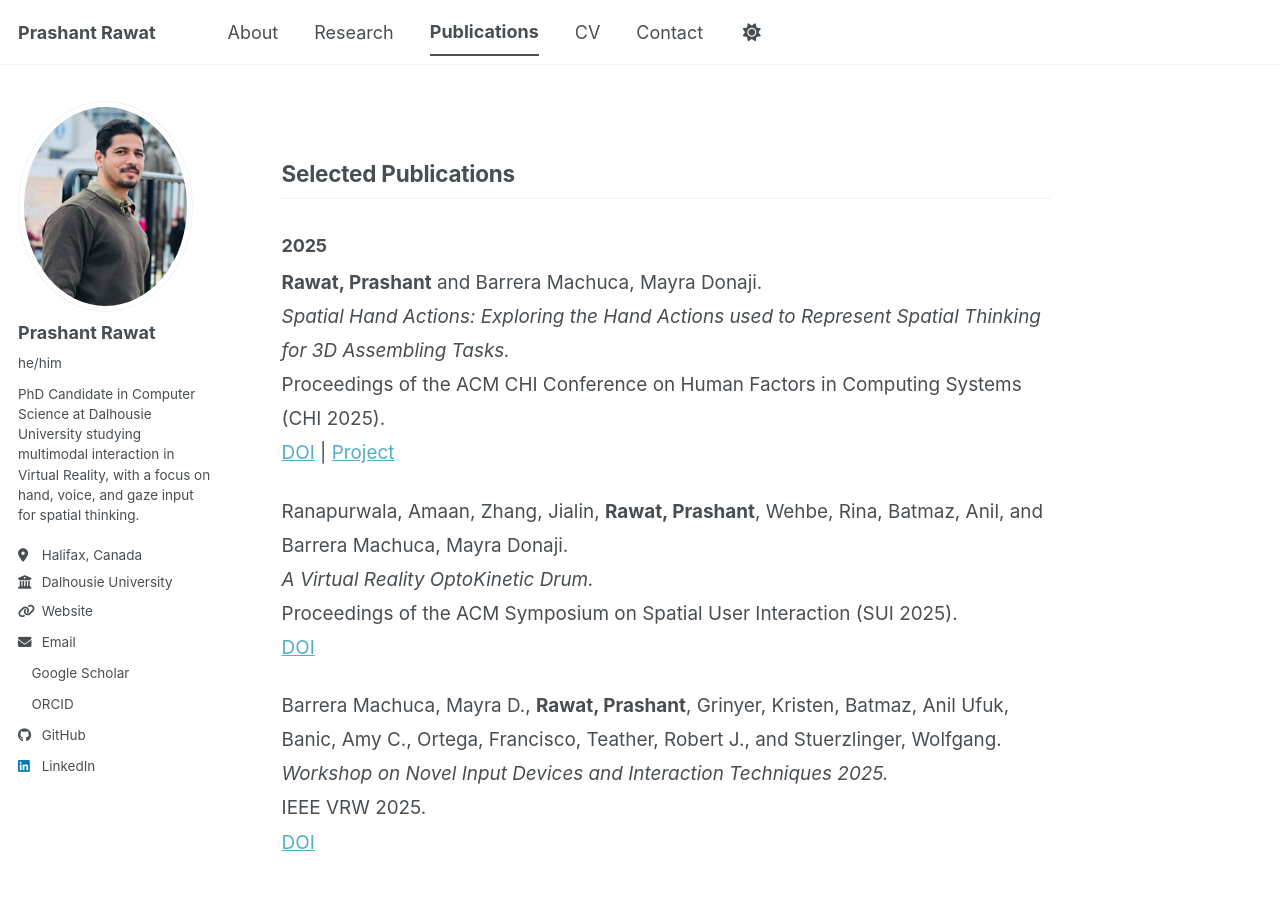
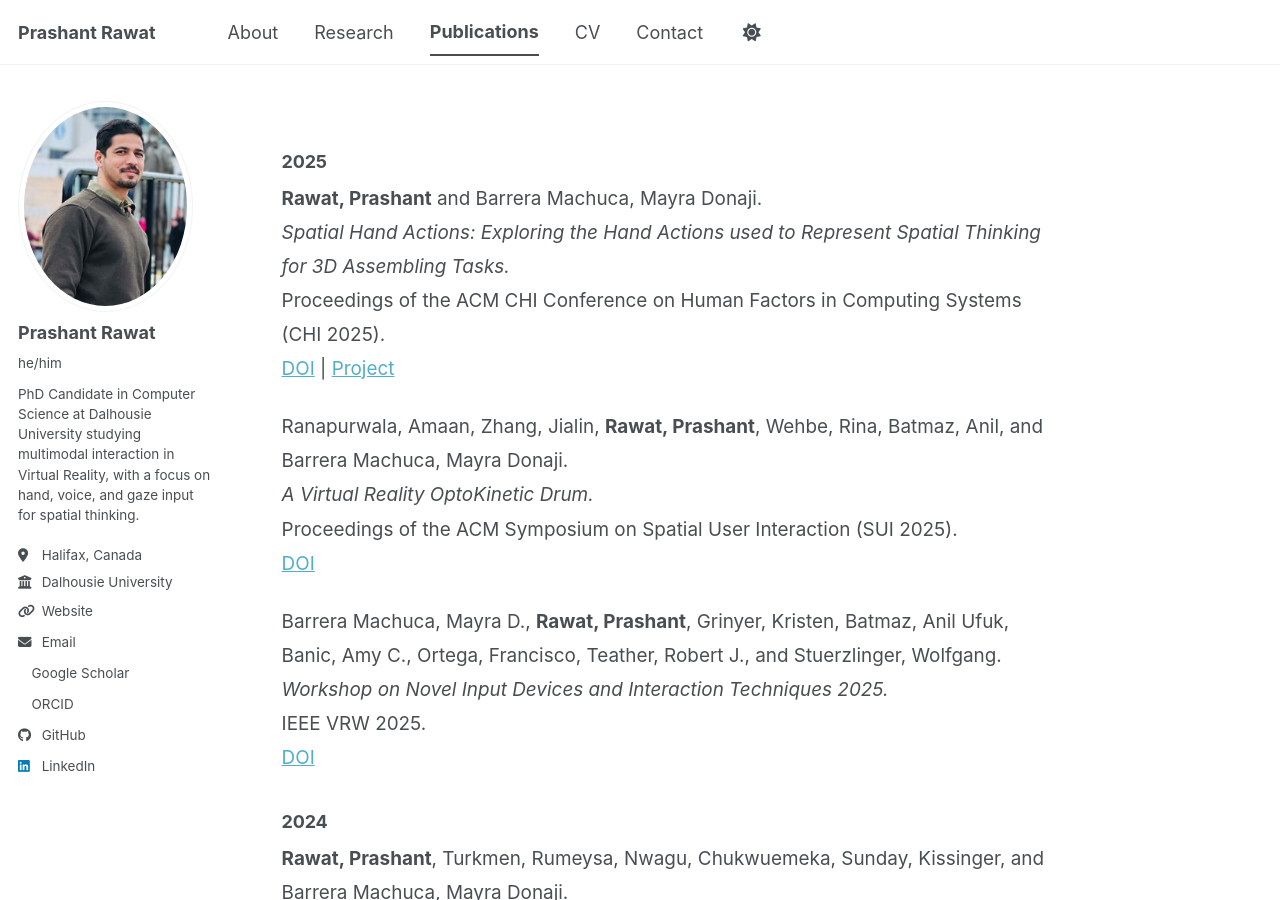
Before and after one commit to prashantXR/prashantXR.github.io, a Jekyll site: the page built from _pages/publications.md, in a window 1280 px wide and 900 px high. Built offline with Jekyll 4.4.1, drawn with Linux system fonts in a browser that asks for light colours; a script bundle is joined from its source files by our own code; library files that are not in the unit come from our copies.

Commit message:
Update publications.md

```diff
--- a/_pages/publications.md
+++ b/_pages/publications.md
@@ -4,7 +4,6 @@ title: ""
 permalink: /publications/
 ---
 
-## Selected Publications
 
 ### 2025
 
```
